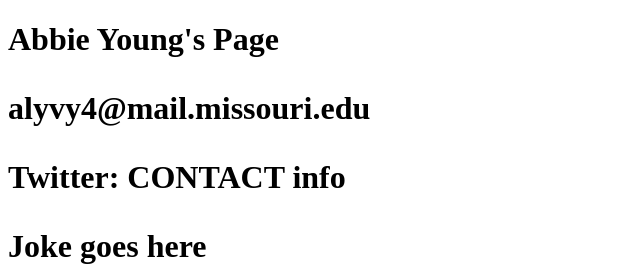
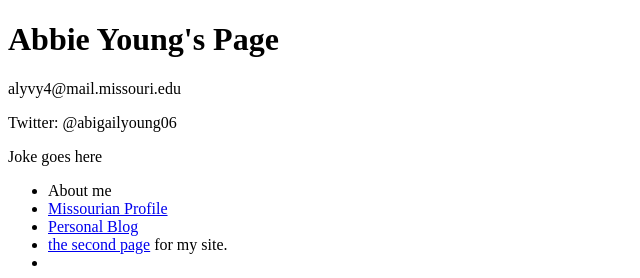
Before and after one commit to J4502-FS18/abbieyoung, a plain HTML site: page index.html in a window 1280 px wide. Shown: the top 278 px of the page, without its empty margins (0-640 px from the left). Drawn offline with Linux system fonts and the light colour scheme.

Commit message:
new updates

```diff
--- a/index.html
+++ b/index.html
@@ -11,9 +11,9 @@
 
 <body>
 <!--This is a comment. It won't show up in your browser, only in the page source-->
-	<h1>Abbie Young's Page<h1/>
-  <p>alyvy4@mail.missouri.edu<p/>
-  <p>Twitter: CONTACT info<p/>
+	<h1>Abbie Young's Page</h1>
+  <p>alyvy4@mail.missouri.edu</p>
+  <p>Twitter: @abigailyoung06</p>
   <p>Joke goes here</p>
 
   <ul>
@@ -43,7 +43,6 @@
 
     <p>Please contact <a href="mailto:alyvy4@mail.missouri.edu">Abbie Young.</a></p>
 
-    <p>Here is <a href="secondpage.html"> the second page</a> for my site.</p>
 
 </body>
 
```
